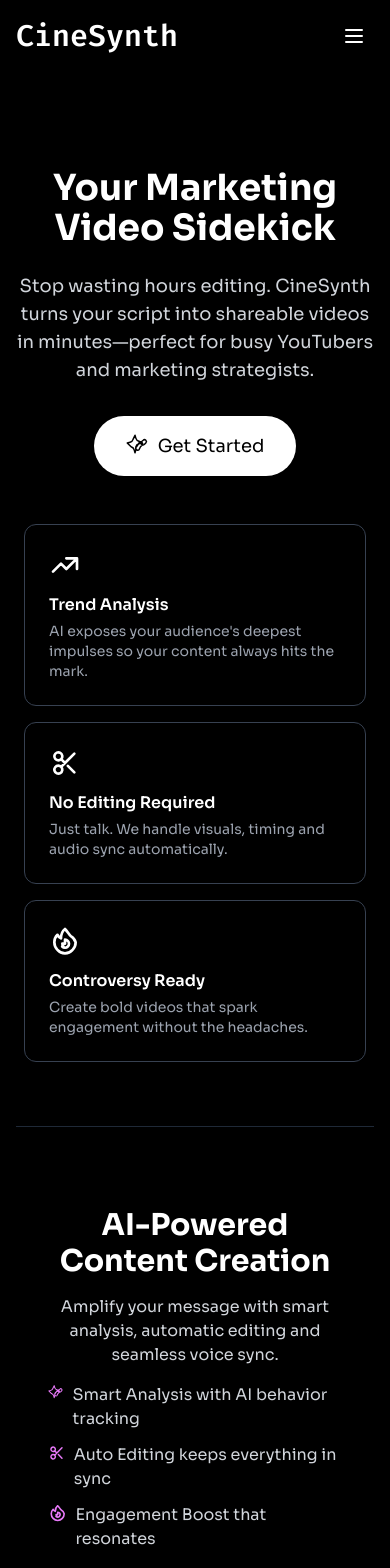
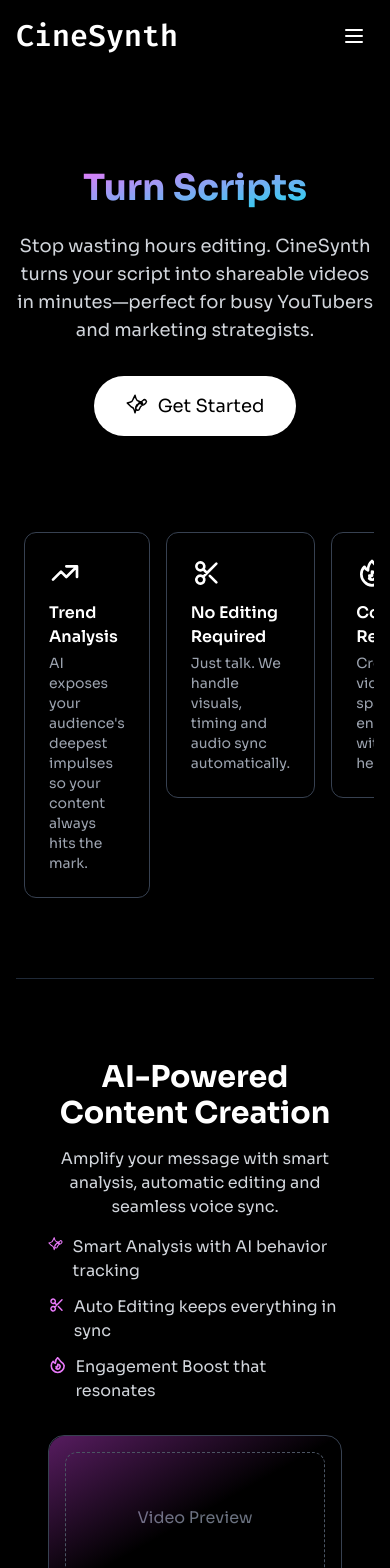
Before and after one commit to 13kailouis/aivideonaration, a React (Vite) app: page / in a window 390 px wide. Shown: the top 1568 px of the page. Built offline with nearby package versions, Linux system fonts and the light colour scheme; no server answers.

Commit message:
Improve mobile landing page

```diff
--- /dev/null
+++ b/components/FadeInSection.tsx
@@ -0,0 +1,37 @@
+import React, { PropsWithChildren, useEffect, useRef, useState } from 'react';
+
+const FadeInSection: React.FC<PropsWithChildren> = ({ children }) => {
+  const ref = useRef<HTMLDivElement | null>(null);
+  const [visible, setVisible] = useState(false);
+
+  useEffect(() => {
+    const element = ref.current;
+    if (!element) return;
+
+    const observer = new IntersectionObserver(
+      (entries) => {
+        entries.forEach((entry) => {
+          if (entry.isIntersecting) {
+            setVisible(true);
+            observer.unobserve(entry.target);
+          }
+        });
+      },
+      { threshold: 0.1 }
+    );
+
+    observer.observe(element);
+    return () => observer.disconnect();
+  }, []);
+
+  return (
+    <div
+      ref={ref}
+      className={`transition-all duration-700 ${visible ? 'opacity-100 translate-y-0' : 'opacity-0 translate-y-6'}`}
+    >
+      {children}
+    </div>
+  );
+};
+
+export default FadeInSection;
--- a/components/LandingPage.tsx
+++ b/components/LandingPage.tsx
@@ -1,5 +1,7 @@
-import React, { useState } from 'react';
+import React, { useState, useEffect, useRef } from 'react';
 import { SparklesIcon, MenuIcon, CloseIcon, TrendingUpIcon, ScissorsIcon, FireIcon, QuoteIcon } from './IconComponents.tsx';
+import TypewriterText from './TypewriterText.tsx';
+import FadeInSection from './FadeInSection.tsx';
 
 interface LandingPageProps {
   onGetStarted: () => void;
@@ -7,11 +9,28 @@
 
 const LandingPage: React.FC<LandingPageProps> = ({ onGetStarted }) => {
   const [menuOpen, setMenuOpen] = useState(false);
+  const [showStickyCTA, setShowStickyCTA] = useState(false);
+  const heroRef = useRef<HTMLDivElement | null>(null);
+
+  useEffect(() => {
+    const handleScroll = () => {
+      if (!heroRef.current) return;
+      setShowStickyCTA(window.scrollY > heroRef.current.clientHeight);
+    };
+    window.addEventListener('scroll', handleScroll);
+    return () => window.removeEventListener('scroll', handleScroll);
+  }, []);
   return (
     <div className="min-h-screen flex flex-col bg-black text-white">
       <header className="bg-black/70 backdrop-blur sticky top-0 z-10">
         <nav className="max-w-6xl mx-auto flex justify-between items-center p-4">
-          <h1 className="text-3xl font-bold text-white" style={{fontFamily:'Fira Code'}}>CineSynth</h1>
+          <h1
+            className="glitch text-3xl font-bold text-white"
+            data-text="CineSynth"
+            style={{ fontFamily: 'Fira Code' }}
+          >
+            CineSynth
+          </h1>
           <div className="hidden sm:flex items-center gap-6">
             <a href="#features" className="hover:text-gray-300 transition-colors">Features</a>
             <button
@@ -29,7 +48,7 @@
           </button>
         </nav>
         {menuOpen && (
-          <div className="sm:hidden fixed inset-0 bg-black/90 backdrop-blur flex flex-col items-center justify-center space-y-6 z-50 min-h-screen">
+          <div className="sm:hidden fixed inset-0 bg-black/90 backdrop-blur flex flex-col items-center justify-center space-y-6 z-50 min-h-screen slide-in-right">
             <a href="#features" className="text-2xl" onClick={() => setMenuOpen(false)}>Features</a>
             <button
               className="bg-white text-black px-6 py-3 rounded-md text-lg shadow-lg hover:bg-gray-200"
@@ -43,9 +62,16 @@
           </div>
         )}
       </header>
-      <main className="flex-1 flex flex-col items-center justify-center text-center px-4 pt-24">
-        <h2 className="text-4xl sm:text-6xl font-extrabold mb-6">
-          Your Marketing Video Sidekick
+      <main className="flex-1 flex flex-col items-center text-center px-4 pt-24">
+        <section ref={heroRef} className="flex flex-col items-center justify-center mb-12">
+          <h2 className="text-4xl sm:text-6xl font-extrabold mb-6 bg-gradient-to-br from-fuchsia-400 to-cyan-400 bg-clip-text text-transparent">
+            <TypewriterText
+              phrases={[
+                'Your Marketing Video Sidekick',
+                'Turn Scripts into Shareable Videos',
+                'AI Video Creation in Minutes',
+              ]}
+            />
           </h2>
           <p className="text-lg sm:text-2xl text-gray-300 max-w-3xl mb-8">
             Stop wasting hours editing. CineSynth turns your script into shareable videos in minutes&mdash;perfect for busy YouTubers and marketing strategists.
@@ -58,29 +84,39 @@
             <SparklesIcon className="w-6 h-6" />
             Get Started
           </button>
+        </section>
 
-        <div id="features" className="grid grid-cols-1 gap-4 sm:grid-cols-3 sm:gap-6 w-full max-w-4xl mt-12 mb-8 text-left px-2">
-          <div className="relative p-6 bg-black/60 backdrop-blur-lg border border-gray-700 rounded-xl overflow-hidden group">
+        <div
+          id="features"
+          className="flex gap-4 overflow-x-auto snap-x snap-mandatory pb-4 sm:grid sm:grid-cols-3 sm:gap-6 w-full max-w-4xl mt-12 mb-8 text-left px-2"
+        >
+          <FadeInSection>
+            <div className="relative min-w-[80%] sm:min-w-0 p-6 bg-black/60 backdrop-blur-lg border border-gray-700 rounded-xl overflow-hidden group transform transition-transform hover:scale-105 snap-center">
               <div className="absolute -top-5 -right-5 w-24 h-24 bg-fuchsia-500/40 rounded-full blur-2xl opacity-0 group-hover:opacity-60 transition-opacity duration-500" />
               <div className="absolute inset-0 bg-gradient-to-br from-fuchsia-500/10 to-transparent opacity-0 group-hover:opacity-100 transition-opacity duration-500" />
               <TrendingUpIcon className="relative z-10 w-8 h-8 text-white mb-3" />
               <h3 className="relative z-10 font-semibold text-white group-hover:text-fuchsia-200 transition-colors duration-500">Trend Analysis</h3>
               <p className="relative z-10 text-gray-400 group-hover:text-gray-200 text-sm mt-1 transition-colors duration-500">AI exposes your audience's deepest impulses so your content always hits the mark.</p>
             </div>
-          <div className="relative p-6 bg-black/60 backdrop-blur-lg border border-gray-700 rounded-xl overflow-hidden group">
+          </FadeInSection>
+          <FadeInSection>
+            <div className="relative min-w-[80%] sm:min-w-0 p-6 bg-black/60 backdrop-blur-lg border border-gray-700 rounded-xl overflow-hidden group transform transition-transform hover:scale-105 snap-center">
               <div className="absolute -top-5 -right-5 w-24 h-24 bg-fuchsia-500/40 rounded-full blur-2xl opacity-0 group-hover:opacity-60 transition-opacity duration-500" />
               <div className="absolute inset-0 bg-gradient-to-br from-fuchsia-500/10 to-transparent opacity-0 group-hover:opacity-100 transition-opacity duration-500" />
               <ScissorsIcon className="relative z-10 w-8 h-8 text-white mb-3" />
               <h3 className="relative z-10 font-semibold text-white group-hover:text-fuchsia-200 transition-colors duration-500">No Editing Required</h3>
               <p className="relative z-10 text-gray-400 group-hover:text-gray-200 text-sm mt-1 transition-colors duration-500">Just talk. We handle visuals, timing and audio sync automatically.</p>
             </div>
-          <div className="relative p-6 bg-black/60 backdrop-blur-lg border border-gray-700 rounded-xl overflow-hidden group">
+          </FadeInSection>
+          <FadeInSection>
+            <div className="relative min-w-[80%] sm:min-w-0 p-6 bg-black/60 backdrop-blur-lg border border-gray-700 rounded-xl overflow-hidden group transform transition-transform hover:scale-105 snap-center">
               <div className="absolute -top-5 -right-5 w-24 h-24 bg-fuchsia-500/40 rounded-full blur-2xl opacity-0 group-hover:opacity-60 transition-opacity duration-500" />
               <div className="absolute inset-0 bg-gradient-to-br from-fuchsia-500/10 to-transparent opacity-0 group-hover:opacity-100 transition-opacity duration-500" />
               <FireIcon className="relative z-10 w-8 h-8 text-white mb-3" />
               <h3 className="relative z-10 font-semibold text-white group-hover:text-fuchsia-200 transition-colors duration-500">Controversy Ready</h3>
               <p className="relative z-10 text-gray-400 group-hover:text-gray-200 text-sm mt-1 transition-colors duration-500">Create bold videos that spark engagement without the headaches.</p>
             </div>
+          </FadeInSection>
         </div>
 
         <section className="w-full py-12 border-t border-gray-800 mt-8">
@@ -115,31 +151,46 @@
 
         <section className="w-full py-12 border-t border-gray-800">
           <h3 className="text-3xl font-bold mb-8 text-center">What Our Users Say</h3>
-          <div className="grid gap-4 sm:grid-cols-3 sm:gap-6 max-w-5xl mx-auto text-left">
-            <div className="relative p-6 bg-black/60 backdrop-blur-lg border border-gray-700 rounded-xl overflow-hidden group">
+          <div className="flex gap-4 overflow-x-auto snap-x snap-mandatory pb-4 sm:grid sm:grid-cols-3 sm:gap-6 max-w-5xl mx-auto text-left">
+            <FadeInSection>
+            <div className="relative min-w-[80%] sm:min-w-0 p-6 bg-black/60 backdrop-blur-lg border border-gray-700 rounded-xl overflow-hidden group transform transition-transform hover:scale-105 snap-center">
               <div className="absolute -top-5 -right-5 w-24 h-24 bg-cyan-500/40 rounded-full blur-2xl opacity-0 group-hover:opacity-60 transition-opacity duration-500" />
               <div className="absolute inset-0 bg-gradient-to-br from-cyan-500/10 to-transparent opacity-0 group-hover:opacity-100 transition-opacity duration-500" />
               <QuoteIcon className="relative z-10 w-6 h-6 mb-2 text-white/80" />
               <p className="relative z-10 text-gray-300 group-hover:text-gray-200 italic text-sm mb-3">&quot;This tool supercharged our marketing videos. Nothing else compares!&quot;</p>
               <span className="relative z-10 text-white font-semibold group-hover:text-cyan-200">— Alex R.</span>
               </div>
-            <div className="relative p-6 bg-black/60 backdrop-blur-lg border border-gray-700 rounded-xl overflow-hidden group">
+            </FadeInSection>
+            <FadeInSection>
+            <div className="relative min-w-[80%] sm:min-w-0 p-6 bg-black/60 backdrop-blur-lg border border-gray-700 rounded-xl overflow-hidden group transform transition-transform hover:scale-105 snap-center">
               <div className="absolute -top-5 -right-5 w-24 h-24 bg-cyan-500/40 rounded-full blur-2xl opacity-0 group-hover:opacity-60 transition-opacity duration-500" />
               <div className="absolute inset-0 bg-gradient-to-br from-cyan-500/10 to-transparent opacity-0 group-hover:opacity-100 transition-opacity duration-500" />
               <QuoteIcon className="relative z-10 w-6 h-6 mb-2 text-white/80" />
               <p className="relative z-10 text-gray-300 group-hover:text-gray-200 italic text-sm mb-3">&quot;CineSynth lets us pump out engaging content in minutes instead of hours.&quot;</p>
               <span className="relative z-10 text-white font-semibold group-hover:text-cyan-200">— Samira L.</span>
               </div>
-            <div className="relative p-6 bg-black/60 backdrop-blur-lg border border-gray-700 rounded-xl overflow-hidden group">
+            </FadeInSection>
+            <FadeInSection>
+            <div className="relative min-w-[80%] sm:min-w-0 p-6 bg-black/60 backdrop-blur-lg border border-gray-700 rounded-xl overflow-hidden group transform transition-transform hover:scale-105 snap-center">
               <div className="absolute -top-5 -right-5 w-24 h-24 bg-cyan-500/40 rounded-full blur-2xl opacity-0 group-hover:opacity-60 transition-opacity duration-500" />
               <div className="absolute inset-0 bg-gradient-to-br from-cyan-500/10 to-transparent opacity-0 group-hover:opacity-100 transition-opacity duration-500" />
               <QuoteIcon className="relative z-10 w-6 h-6 mb-2 text-white/80" />
               <p className="relative z-10 text-gray-300 group-hover:text-gray-200 italic text-sm mb-3">&quot;The results blew our minds. It&#39;s like having a full editing team on call.&quot;</p>
               <span className="relative z-10 text-white font-semibold group-hover:text-cyan-200">— Jordan K.</span>
               </div>
+            </FadeInSection>
           </div>
         </section>
       </main>
+      {showStickyCTA && (
+        <button
+          className="sm:hidden fixed bottom-4 left-1/2 -translate-x-1/2 bg-white text-black px-6 py-3 rounded-full shadow-lg flex items-center gap-2 animate-bounce"
+          onClick={onGetStarted}
+        >
+          <SparklesIcon className="w-5 h-5" />
+          Launch App
+        </button>
+      )}
       <footer className="p-4 text-center text-gray-500 text-sm">
         <p>&copy; {new Date().getFullYear()} CineSynth. AI that disrupts filmmaking.</p>
       </footer>
--- /dev/null
+++ b/components/TypewriterText.tsx
@@ -0,0 +1,38 @@
+import React, { useState, useEffect } from 'react';
+
+interface TypewriterTextProps {
+  phrases: string[];
+  typingSpeed?: number;
+  pause?: number;
+}
+
+const TypewriterText: React.FC<TypewriterTextProps> = ({
+  phrases,
+  typingSpeed = 100,
+  pause = 1500,
+}) => {
+  const [displayed, setDisplayed] = useState('');
+  const [phraseIndex, setPhraseIndex] = useState(0);
+  const [charIndex, setCharIndex] = useState(0);
+
+  useEffect(() => {
+    const current = phrases[phraseIndex];
+    if (charIndex < current.length) {
+      const timeout = setTimeout(() => {
+        setDisplayed(current.slice(0, charIndex + 1));
+        setCharIndex(charIndex + 1);
+      }, typingSpeed);
+      return () => clearTimeout(timeout);
+    }
+
+    const timeout = setTimeout(() => {
+      setCharIndex(0);
+      setPhraseIndex((phraseIndex + 1) % phrases.length);
+    }, pause);
+    return () => clearTimeout(timeout);
+  }, [charIndex, phraseIndex, phrases, typingSpeed, pause]);
+
+  return <span>{displayed}</span>;
+};
+
+export default TypewriterText;
--- a/index.html
+++ b/index.html
@@ -63,6 +63,25 @@
         50% { clip: rect(0, 900px, 0, 0); }
         100% { clip: rect(100%, 900px, 0, 0); }
       }
+
+      body.dynamic-bg {
+        background: linear-gradient(45deg, #000, #111, #000);
+        background-size: 400% 400%;
+        animation: bgShift 20s ease infinite;
+      }
+      @keyframes bgShift {
+        0% { background-position: 0% 50%; }
+        50% { background-position: 100% 50%; }
+        100% { background-position: 0% 50%; }
+      }
+
+      @keyframes slideInRight {
+        from { transform: translateX(100%); }
+        to { transform: translateX(0); }
+      }
+      .slide-in-right {
+        animation: slideInRight 0.3s forwards;
+      }
     </style>
   <script type="importmap">
 {
@@ -76,7 +95,7 @@
 </script>
   <!-- WebM Writer library removed -->
 </head>
-  <body class="bg-black text-white antialiased" style="font-family: 'Sora', sans-serif;">
+  <body class="bg-black text-white antialiased dynamic-bg" style="font-family: 'Sora', sans-serif;">
     <div id="root"></div>
     <script type="module" src="/index.tsx"></script>
   </body>
```
Lines whose indentation alone changed are shown as unchanged.
